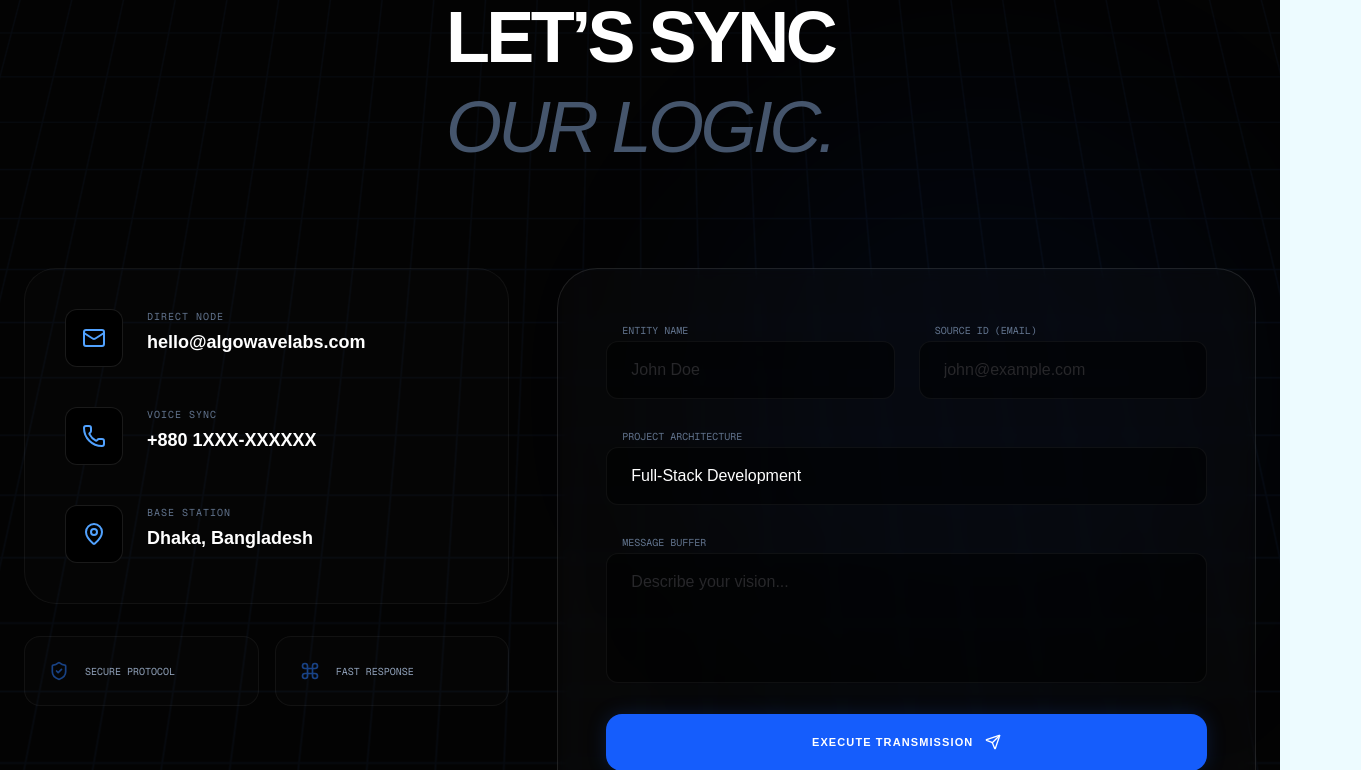
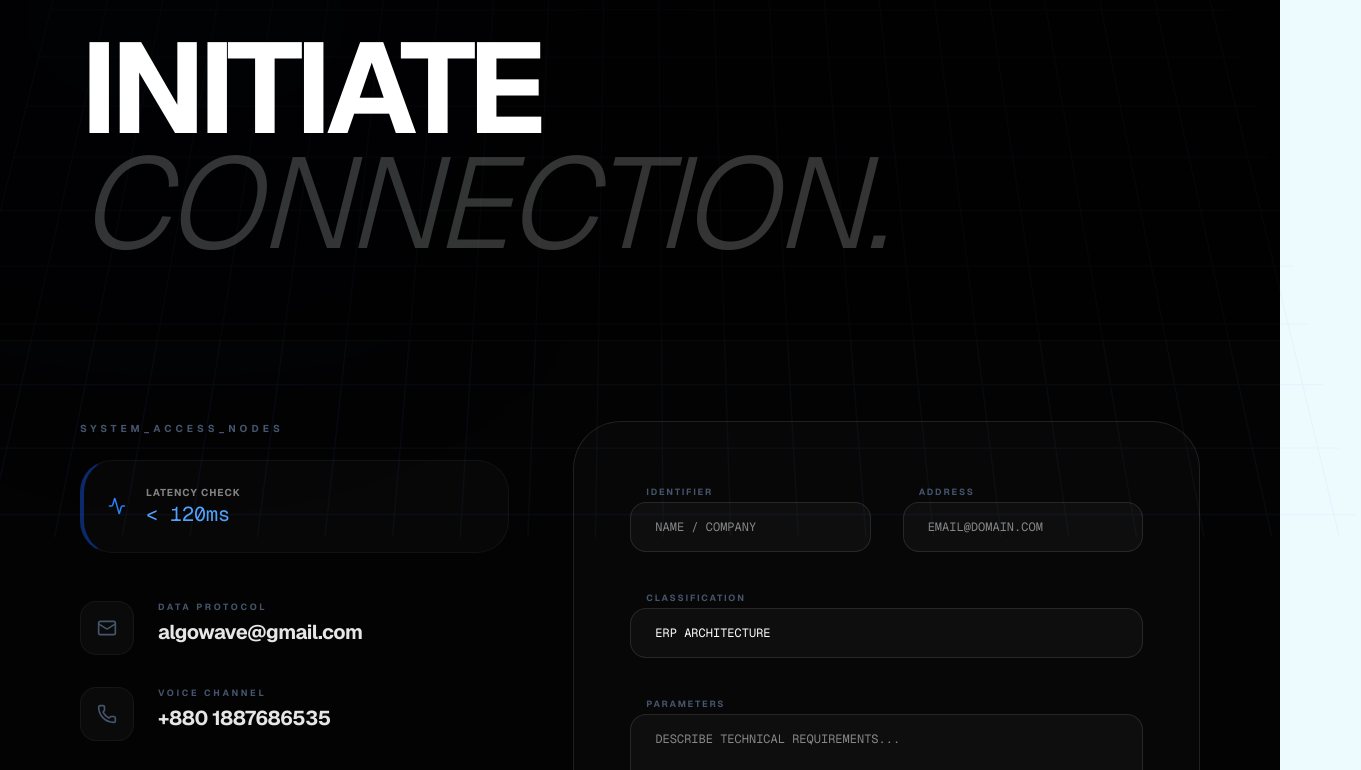
Before and after one commit to Jabedhossain101/Algowave-labs, a Next.js app: page /contact in a window 1280 px wide. Shown: the part 190-960 px from the top of the page, 1361 px wide, since content can reach past the window. Built offline with nearby package versions, Linux system fonts and the light colour scheme.

Commit message:
updated contact page

```diff
--- a/src/app/contact/page.jsx
+++ b/src/app/contact/page.jsx
@@ -1,189 +1,286 @@
 'use client';
-
-import React from 'react';
-import { motion } from 'framer-motion';
+import React, { useState, useEffect, useRef } from 'react'; // Added useRef
+import { motion, AnimatePresence } from 'framer-motion';
+import emailjs from '@emailjs/browser'; // Added emailjs
 import {
   Mail,
-  MessageSquare,
+  Phone,
   MapPin,
   Send,
-  Phone,
   Activity,
+  Cpu,
   ShieldCheck,
-  Command,
+  MailCheck, // Added for success icon
+  Loader2,
 } from 'lucide-react';
 
-const ContactPage = () => {
+export default function AdvancedContact() {
+  const form = useRef(); // Ref for the form
+  const [formState, setFormState] = useState('idle');
+  const [mounted, setMounted] = useState(false);
+  const [isDesktop, setIsDesktop] = useState(false);
+
+  useEffect(() => {
+    setMounted(true);
+    const checkRes = () => setIsDesktop(window.innerWidth > 768);
+    checkRes();
+    window.addEventListener('resize', checkRes);
+    return () => window.removeEventListener('resize', checkRes);
+  }, []);
+
+  const handleSubmit = e => {
+    e.preventDefault();
+    setFormState('sending');
+
+    const serviceId = process.env.NEXT_PUBLIC_EMAILJS_SERVICE_ID;
+    const templateId = process.env.NEXT_PUBLIC_EMAILJS_TEMPLATE_ID;
+    const publicKey = process.env.NEXT_PUBLIC_EMAILJS_PUBLIC_KEY;
+
+    emailjs.sendForm(serviceId, templateId, form.current, publicKey).then(
+      () => {
+        setFormState('success');
+        form.current.reset(); // Reset form on success
+        setTimeout(() => setFormState('idle'), 5000); // Revert to idle after 5s
+      },
+      error => {
+        console.error('FAILED...', error);
+        alert('Transmission Failed. Please verify your connection.');
+        setFormState('idle');
+      },
+    );
+  };
+
+  if (!mounted) return <div className="min-h-screen bg-[#030303]" />;
+
   return (
-    <section className="relative py-20 md:py-32 bg-[#030303] overflow-hidden border-y border-white/5">
-      {/* --- BACKGROUND ELEMENTS --- */}
+    <main className="min-h-screen bg-[#030303] text-white selection:bg-blue-500/30 overflow-hidden font-sans pt-12 md:pt-20">
+      {/* --- BACKGROUND --- */}
       <div className="absolute inset-0 z-0 pointer-events-none">
-        <div className="absolute top-1/4 right-0 w-[300px] md:w-[600px] h-[300px] md:h-[600px] bg-blue-600/[0.04] blur-[100px] rounded-full" />
+        <div className="absolute top-[-5%] left-[-5%] w-[300px] md:w-[500px] h-[300px] md:h-[500px] bg-blue-600/[0.04] blur-[80px] md:blur-[150px] rounded-full" />
         <div
-          className="absolute inset-0 opacity-[0.03] md:opacity-[0.05]"
+          className="absolute inset-0 opacity-[0.04] md:opacity-[0.06]"
           style={{
             backgroundImage: `linear-gradient(#3b82f6 1px, transparent 1px), linear-gradient(90deg, #3b82f6 1px, transparent 1px)`,
-            backgroundSize: '40px 40px',
-            transform:
-              'perspective(1000px) rotateX(20deg) translateY(-50px) scale(1.5)',
+            backgroundSize: '60px 60px',
+            transform: isDesktop
+              ? 'perspective(1200px) rotateX(25deg) translateY(-80px)'
+              : 'none',
           }}
         />
       </div>
 
-      <div className="relative z-10 max-w-7xl mx-auto px-6">
-        {/* --- HEADER --- */}
-        <div className="flex flex-col items-center text-center mb-16 md:mb-24">
+      {/* --- HERO SECTION --- */}
+      <section className="relative pt-16 md:pt-20 pb-8 md:pb-12 border-b border-white/[0.03] bg-black/40">
+        <div className="w-full px-6 md:px-12 lg:px-20 relative z-10 text-center lg:text-left">
           <motion.div
-            initial={{ opacity: 0, y: 10 }}
-            whileInView={{ opacity: 1, y: 0 }}
-            viewport={{ once: true }}
-            className="flex items-center gap-3 mb-6 px-4 py-1.5 rounded-full bg-blue-500/5 border border-blue-500/20"
+            initial={{ opacity: 0, x: -10 }}
+            animate={{ opacity: 1, x: 0 }}
+            className="inline-flex items-center gap-3 px-4 py-1.5 rounded-full border border-blue-500/20 bg-blue-500/5 mb-6 md:mb-8"
           >
-            <Activity size={12} className="text-blue-500" />
-            <span className="text-[9px] md:text-[10px] font-black tracking-[0.5em] uppercase text-blue-500">
-              Communication Protocol
+            <Cpu size={12} className="text-blue-500 md:animate-pulse" />
+            <span className="text-[9px] font-bold tracking-[0.4em] md:tracking-[0.6em] uppercase text-blue-400">
+              Technical Support Terminal
             </span>
           </motion.div>
 
-          <h2 className="text-4xl md:text-7xl font-black text-white tracking-tighter leading-tight uppercase">
-            Let’s Sync <br />
-            <span className="italic font-extralight text-slate-600">
-              Our Logic.
+          <motion.h1
+            initial={{ opacity: 0, y: 30 }}
+            animate={{ opacity: 1, y: 0 }}
+            transition={{ duration: 0.8, ease: [0.16, 1, 0.3, 1] }}
+            className="text-5xl md:text-8xl lg:text-9xl font-bold tracking-tighter leading-[0.9] mb-6 md:mb-8"
+          >
+            INITIATE <br />
+            <span className="text-white/20 italic font-light tracking-tight">
+              CONNECTION.
             </span>
+          </motion.h1>
+        </div>
+      </section>
+
+      {/* --- CONTENT GRID --- */}
+      <section className="py-12 md:py-20 relative z-10">
+        <div className="w-full px-6 md:px-12 lg:px-20">
+          <div className="grid lg:grid-cols-12 gap-10 md:gap-16">
+            {/* LEFT: INFO NODES */}
+            <div className="lg:col-span-5 space-y-8 md:space-y-12">
+              <div className="space-y-4 md:space-y-6">
+                <h2 className="text-[10px] font-bold tracking-[0.4em] uppercase text-slate-600">
+                  SYSTEM_ACCESS_NODES
                 </h2>
+                <div className="flex items-center gap-5 p-6 rounded-[1.5rem] md:rounded-[2rem] bg-white/[0.02] border border-white/[0.05] border-l-blue-600/40 border-l-4">
+                  <Activity size={18} className="text-blue-500" />
+                  <div>
+                    <p className="text-[9px] md:text-[10px] font-bold uppercase tracking-widest text-white/50">
+                      Latency Check
+                    </p>
+                    <p className="text-lg md:text-xl font-mono text-blue-400">
+                      &lt; 120ms
+                    </p>
+                  </div>
+                </div>
               </div>
 
-        <div className="grid grid-cols-1 lg:grid-cols-12 gap-12 items-start">
-          {/* --- CONTACT INFO (4 Columns) --- */}
-          <motion.div
-            initial={{ opacity: 0, x: -20 }}
-            whileInView={{ opacity: 1, x: 0 }}
-            viewport={{ once: true }}
-            className="lg:col-span-5 space-y-8"
-          >
-            <div className="p-8 md:p-10 rounded-[2rem] border border-white/5 bg-white/[0.01] relative overflow-hidden">
-              <div className="relative z-10 space-y-10">
+              <div className="space-y-6 md:space-y-8">
                 {[
                   {
-                    icon: <Mail className="text-blue-400" />,
-                    title: 'Direct Node',
-                    detail: 'hello@algowavelabs.com',
+                    icon: <Mail size={20} />,
+                    label: 'Data Protocol',
+                    val: 'algowave@gmail.com',
                   },
                   {
-                    icon: <Phone className="text-blue-400" />,
-                    title: 'Voice Sync',
-                    detail: '+880 1XXX-XXXXXX',
+                    icon: <Phone size={20} />,
+                    label: 'Voice Channel',
+                    val: '+880 1887686535',
                   },
                   {
-                    icon: <MapPin className="text-blue-400" />,
-                    title: 'Base Station',
-                    detail: 'Dhaka, Bangladesh',
+                    icon: <MapPin size={20} />,
+                    label: 'Base Station',
+                    val: 'Dhaka, Bangladesh',
                   },
-                ].map((item, i) => (
-                  <div key={i} className="flex items-start gap-6 group">
-                    <div className="p-4 rounded-xl bg-black border border-white/10 group-hover:border-blue-400/50 transition-colors">
+                ].map((item, idx) => (
+                  <motion.div
+                    key={idx}
+                    whileHover={isDesktop ? { x: 8 } : {}}
+                    className="flex items-start gap-4 md:gap-6 group"
+                  >
+                    <div className="p-3 md:p-4 rounded-xl md:rounded-2xl bg-white/[0.03] border border-white/5 transition-all text-slate-600 group-hover:text-blue-400">
                       {item.icon}
                     </div>
                     <div>
-                      <p className="text-[10px] font-mono uppercase tracking-widest text-slate-500 mb-1">
-                        {item.title}
+                      <p className="text-[8px] md:text-[9px] font-bold tracking-[0.2em] md:tracking-[0.3em] uppercase text-slate-600 mb-1">
+                        {item.label}
                       </p>
-                      <p className="text-lg font-bold text-white group-hover:text-blue-400 transition-colors">
-                        {item.detail}
+                      <p className="text-lg md:text-xl font-bold text-white/90 group-hover:text-blue-400 transition-colors tracking-tight">
+                        {item.val}
                       </p>
                     </div>
-                  </div>
+                  </motion.div>
                 ))}
               </div>
             </div>
 
-            {/* Quick Stats */}
-            <div className="grid grid-cols-2 gap-4">
-              <div className="p-6 rounded-2xl border border-white/5 bg-white/[0.01] flex items-center gap-4">
-                <ShieldCheck className="text-blue-500/50" size={20} />
-                <span className="text-[10px] font-mono uppercase text-slate-400">
-                  Secure Protocol
-                </span>
-              </div>
-              <div className="p-6 rounded-2xl border border-white/5 bg-white/[0.01] flex items-center gap-4">
-                <Command className="text-blue-500/50" size={20} />
-                <span className="text-[10px] font-mono uppercase text-slate-400">
-                  Fast Response
-                </span>
-              </div>
-            </div>
-          </motion.div>
-
-          {/* --- CONTACT FORM (7 Columns) --- */}
-          <motion.div
-            initial={{ opacity: 0, x: 20 }}
-            whileInView={{ opacity: 1, x: 0 }}
+            {/* RIGHT: COMMAND FORM */}
+            <div className="lg:col-span-7">
+              <motion.form
+                ref={form} // Linked to useRef
+                onSubmit={handleSubmit}
+                initial={{ opacity: 0, y: 20 }}
+                whileInView={{ opacity: 1, y: 0 }}
                 viewport={{ once: true }}
-            className="lg:col-span-7"
+                className="p-8 md:p-14 rounded-[2rem] md:rounded-[3rem] bg-white/[0.02] border border-white/10 relative overflow-hidden"
               >
-            <form className="p-8 md:p-12 rounded-[2.5rem] border border-white/10 bg-white/[0.02] backdrop-blur-sm space-y-6">
-              <div className="grid grid-cols-1 md:grid-cols-2 gap-6">
-                <div className="space-y-2">
-                  <label className="text-[10px] font-mono uppercase text-slate-500 ml-4">
-                    Entity Name
+                <div className="grid md:grid-cols-2 gap-6 md:gap-8 mb-6 md:mb-8">
+                  <div className="space-y-3">
+                    <label className="text-[9px] font-bold tracking-[0.2em] uppercase text-slate-600 ml-4">
+                      Identifier
                     </label>
                     <input
+                      name="from_name" // Set name for EmailJS template
                       type="text"
-                    placeholder="John Doe"
-                    className="w-full bg-black/50 border border-white/5 rounded-xl px-6 py-4 text-white focus:outline-none focus:border-blue-500/50 transition-all placeholder:text-zinc-800"
+                      placeholder="NAME / COMPANY"
+                      required
+                      className="w-full bg-white/[0.03] border border-white/10 rounded-xl md:rounded-2xl px-6 py-4 text-xs font-mono focus:outline-none focus:border-blue-500/40 focus:bg-blue-500/5 transition-all"
                     />
                   </div>
-                <div className="space-y-2">
-                  <label className="text-[10px] font-mono uppercase text-slate-500 ml-4">
-                    Source ID (Email)
+                  <div className="space-y-3">
+                    <label className="text-[9px] font-bold tracking-[0.2em] uppercase text-slate-600 ml-4">
+                      Address
                     </label>
                     <input
+                      name="from_email" // Set name for EmailJS template
                       type="email"
-                    placeholder="john@example.com"
-                    className="w-full bg-black/50 border border-white/5 rounded-xl px-6 py-4 text-white focus:outline-none focus:border-blue-500/50 transition-all placeholder:text-zinc-800"
+                      placeholder="EMAIL@DOMAIN.COM"
+                      required
+                      className="w-full bg-white/[0.03] border border-white/10 rounded-xl md:rounded-2xl px-6 py-4 text-xs font-mono focus:outline-none focus:border-blue-500/40 focus:bg-blue-500/5 transition-all"
                     />
                   </div>
                 </div>
 
-              <div className="space-y-2">
-                <label className="text-[10px] font-mono uppercase text-slate-500 ml-4">
-                  Project Architecture
+                <div className="space-y-3 mb-6 md:mb-8">
+                  <label className="text-[9px] font-bold tracking-[0.2em] uppercase text-slate-600 ml-4">
+                    Classification
                   </label>
-                <select className="w-full bg-black/50 border border-white/5 rounded-xl px-6 py-4 text-white focus:outline-none focus:border-blue-500/50 transition-all appearance-none">
-                  <option className="bg-[#030303]">
-                    Full-Stack Development
-                  </option>
-                  <option className="bg-[#030303]">UI/UX Design Systems</option>
-                  <option className="bg-[#030303]">ERP Solutions</option>
-                  <option className="bg-[#030303]">Consultation</option>
+                  <select
+                    name="subject"
+                    className="w-full bg-white/[0.03] border border-white/10 rounded-xl md:rounded-2xl px-6 py-4 text-xs font-mono focus:outline-none focus:border-blue-500/40 appearance-none cursor-pointer"
+                  >
+                    <option className="bg-[#030303]">ERP ARCHITECTURE</option>
+                    <option className="bg-[#030303]">SAAS ECOSYSTEM</option>
+                    <option className="bg-[#030303]">AI LOGIC</option>
                   </select>
                 </div>
 
-              <div className="space-y-2">
-                <label className="text-[10px] font-mono uppercase text-slate-500 ml-4">
-                  Message Buffer
+                <div className="space-y-3 mb-8 md:mb-10">
+                  <label className="text-[9px] font-bold tracking-[0.2em] uppercase text-slate-600 ml-4">
+                    Parameters
                   </label>
                   <textarea
-                  rows={4}
-                  placeholder="Describe your vision..."
-                  className="w-full bg-black/50 border border-white/5 rounded-xl px-6 py-4 text-white focus:outline-none focus:border-blue-500/50 transition-all placeholder:text-zinc-800 resize-none"
-                />
+                    name="message" // Set name for EmailJS template
+                    rows="4"
+                    placeholder="DESCRIBE TECHNICAL REQUIREMENTS..."
+                    required
+                    className="w-full bg-white/[0.03] border border-white/10 rounded-xl md:rounded-2xl px-6 py-4 text-xs font-mono focus:outline-none focus:border-blue-500/40 focus:bg-blue-500/5 transition-all resize-none"
+                  ></textarea>
                 </div>
 
-              <motion.button
-                whileHover={{ scale: 1.02 }}
-                whileTap={{ scale: 0.98 }}
-                className="w-full flex items-center justify-center gap-3 px-8 py-5 bg-blue-600 text-white rounded-2xl font-black uppercase tracking-widest text-[11px] hover:bg-blue-500 transition-colors shadow-[0_0_20px_rgba(37,99,235,0.2)]"
+                <button
+                  disabled={formState !== 'idle'}
+                  className={`w-full py-4 md:py-5 rounded-xl md:rounded-2xl font-bold text-[10px] uppercase tracking-[0.3em] flex items-center justify-center gap-3 transition-all duration-500 relative overflow-hidden group ${
+                    formState === 'success'
+                      ? 'bg-green-600/20 border border-green-500/30 text-green-400'
+                      : 'bg-blue-600 text-white hover:brightness-110 disabled:opacity-70'
+                  }`}
                 >
-                Execute Transmission
-                <Send size={16} />
-              </motion.button>
-            </form>
+                  <AnimatePresence mode="wait">
+                    {formState === 'idle' && (
+                      <motion.div
+                        key="idle"
+                        initial={{ opacity: 0 }}
+                        animate={{ opacity: 1 }}
+                        exit={{ opacity: 0 }}
+                        className="flex items-center gap-3"
+                      >
+                        <Send
+                          size={16}
+                          className="group-hover:translate-x-1 transition-transform"
+                        />
+                        Transmit Message
                       </motion.div>
+                    )}
+                    {formState === 'sending' && (
+                      <motion.div
+                        key="sending"
+                        className="flex items-center gap-3"
+                      >
+                        <Loader2 size={16} className="animate-spin" />
+                        Processing...
+                      </motion.div>
+                    )}
+                    {formState === 'success' && (
+                      <motion.div
+                        key="success"
+                        initial={{ y: 10 }}
+                        animate={{ y: 0 }}
+                        className="flex items-center gap-3"
+                      >
+                        <ShieldCheck size={16} /> Handshake Complete
+                      </motion.div>
+                    )}
+                  </AnimatePresence>
+                </button>
+              </motion.form>
+            </div>
           </div>
         </div>
       </section>
+
+      {/* FOOTER METADATA */}
+      <div className="absolute right-12 bottom-12 hidden 2xl:flex flex-col items-center gap-8 opacity-10 pointer-events-none">
+        <p className="[writing-mode:vertical-lr] text-[8px] tracking-[1.5em] text-slate-500 uppercase font-black">
+          Algo_Wave_Labs // Terminal_2026
+        </p>
+        <div className="w-px h-24 bg-gradient-to-t from-blue-500 to-transparent" />
+      </div>
+    </main>
   );
-};
-
-export default ContactPage;
+}
```
Lines whose indentation alone changed are shown as unchanged.
